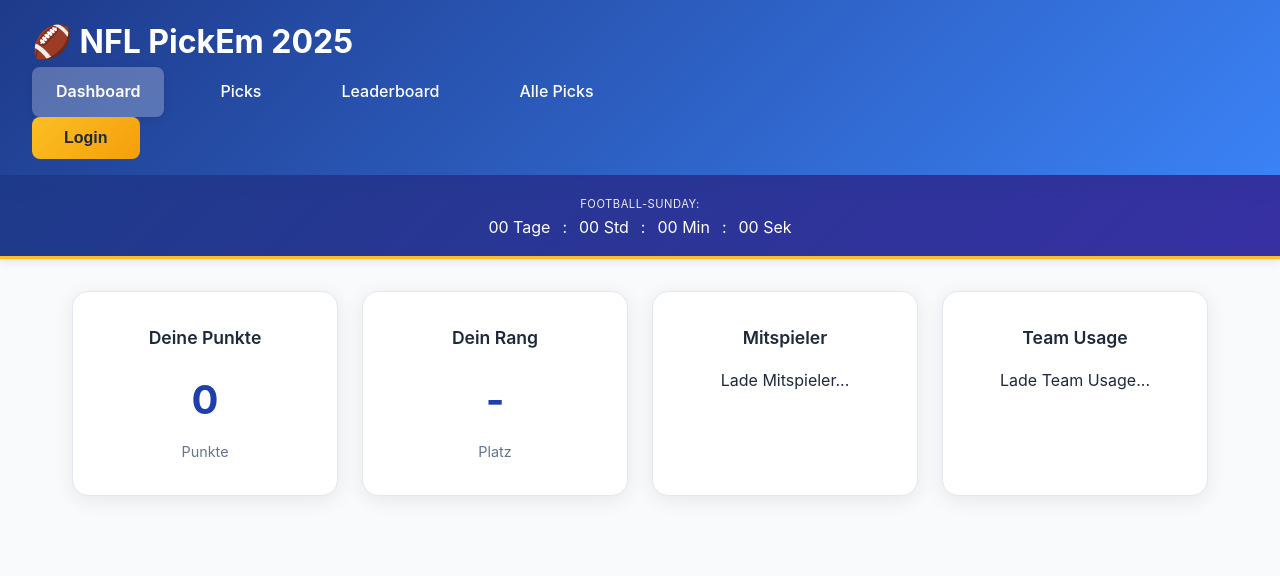
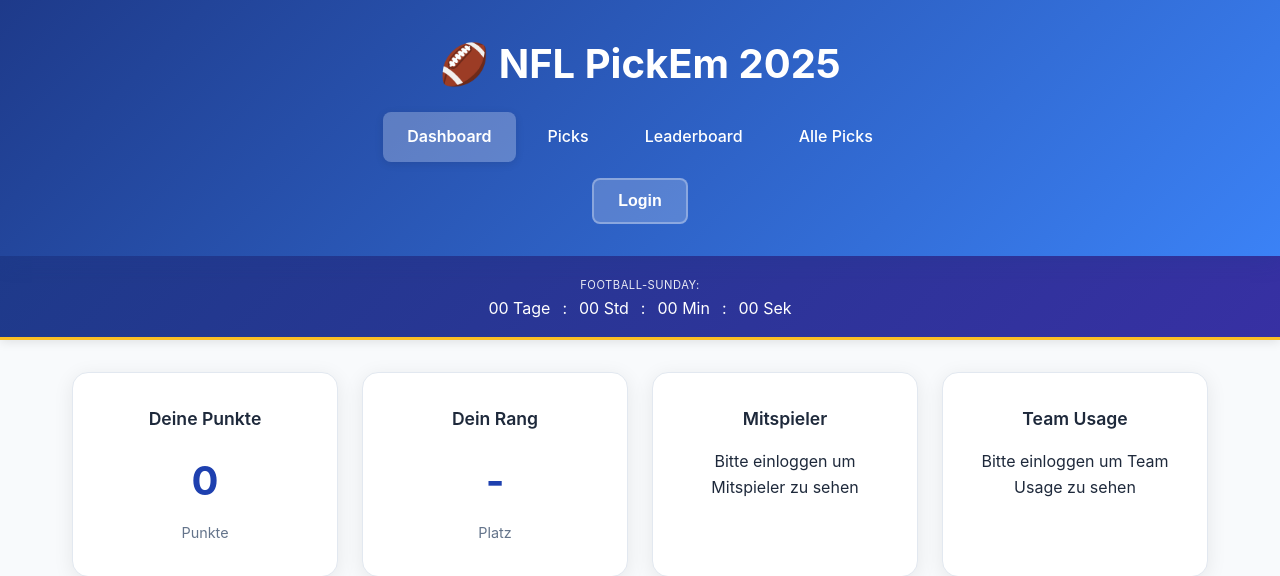
Before and after one commit to offmue/PickEm_FINAL, a Flask app: page / in a window 1280 px wide. Shown: the top 576 px of the page. Run offline with Flask 3, Linux system fonts and the light colour scheme.

Commit message:
Add files via upload

```diff
--- a/static/app.js
+++ b/static/app.js
@@ -240,7 +240,7 @@
     if (diff <= 0) {
         const countdownElement = document.getElementById('countdown-timer');
         if (countdownElement) {
-            countdownElement.innerHTML = '<span>Football-Sunday ist da! 🏈</span>';
+            countdownElement.innerHTML = '<span>Football-Sunday (REDZONE) ist da! 🔥🏈</span>';
         }
         return;
     }
@@ -253,7 +253,7 @@
     const countdownElement = document.getElementById('countdown-timer');
     if (countdownElement) {
         countdownElement.innerHTML = `
-            <span>Football-Sunday:</span>
+            <span>Football-Sunday (REDZONE) 🔥:</span>
             <span>${days}d ${hours}h ${minutes}m ${seconds}s</span>
         `;
     }
@@ -738,8 +738,6 @@
     });
 }
 
-}
-
 // Load All Picks Data
 function loadAllPicksData() {
     console.log('Loading all picks data...');
--- a/static/styles.css
+++ b/static/styles.css
@@ -971,3 +971,98 @@
     font-size: 0.8rem;
     font-weight: 500;
 }
+
+
+
+/* =================================
+   ZENTRIERTE HEADER STYLES
+   ================================= */
+
+/* Header zentriert */
+.header-content-centered {
+    display: flex;
+    flex-direction: column;
+    align-items: center;
+    justify-content: center;
+    padding: 1rem;
+    gap: 1rem;
+    max-width: 1200px;
+    margin: 0 auto;
+}
+
+/* Logo zentriert */
+.logo-section-centered {
+    text-align: center;
+}
+
+.app-title-centered {
+    font-size: 2.5rem;
+    font-weight: 700;
+    color: #ffffff;
+    margin: 0;
+    text-align: center;
+}
+
+/* Navigation zentriert */
+.main-nav-centered {
+    display: flex;
+    gap: 0.5rem;
+    justify-content: center;
+    align-items: center;
+    flex-wrap: wrap;
+}
+
+/* User Section zentriert */
+.user-section-centered {
+    display: flex;
+    justify-content: center;
+    align-items: center;
+    gap: 1rem;
+}
+
+.login-btn-centered, .logout-btn-centered {
+    background: rgba(255, 255, 255, 0.2);
+    color: white;
+    border: 2px solid rgba(255, 255, 255, 0.3);
+    padding: 0.75rem 1.5rem;
+    border-radius: 8px;
+    font-weight: 600;
+    cursor: pointer;
+    transition: all 0.3s ease;
+    font-size: 1rem;
+}
+
+.login-btn-centered:hover, .logout-btn-centered:hover {
+    background: rgba(255, 255, 255, 0.3);
+    border-color: rgba(255, 255, 255, 0.5);
+    transform: translateY(-2px);
+}
+
+/* Timer größer machen */
+#countdown-timer {
+    font-size: 1.2rem !important;
+    font-weight: 600 !important;
+    color: #ffffff !important;
+    text-align: center !important;
+}
+
+#countdown-timer span:first-child {
+    font-size: 1.3rem !important;
+    font-weight: 700 !important;
+}
+
+/* Mobile Responsive */
+@media (max-width: 768px) {
+    .app-title-centered {
+        font-size: 2rem;
+    }
+
+    .main-nav-centered {
+        gap: 0.25rem;
+    }
+
+    .header-content-centered {
+        padding: 0.75rem;
+        gap: 0.75rem;
+    }
+}
--- a/templates/index.html
+++ b/templates/index.html
@@ -10,13 +10,13 @@
 <body>
     <!-- Main Header -->
     <header class="main-header" id="main-header">
-        <div class="header-content">
-            <div class="logo-section">
-                <h1 class="app-title">🏈 NFL PickEm 2025</h1>
+        <div class="header-content-centered">
+            <div class="logo-section-centered">
+                <h1 class="app-title-centered">🏈 NFL PickEm 2025</h1>
             </div>
 
             <!-- Navigation -->
-            <nav class="main-nav">
+            <nav class="main-nav-centered">
                 <a href="#" class="nav-tab active" data-section="dashboard">Dashboard</a>
                 <a href="#" class="nav-tab" data-section="picks">Picks</a>
                 <a href="#" class="nav-tab" data-section="leaderboard">Leaderboard</a>
@@ -24,9 +24,9 @@
             </nav>
 
             <!-- User Section -->
-            <div class="user-section" id="user-section">
-                <button id="login-btn" class="login-btn">Login</button>
-                <button id="logout-btn" class="logout-btn" style="display: none;">Logout</button>
+            <div class="user-section-centered" id="user-section">
+                <button id="login-btn" class="login-btn-centered">Login</button>
+                <button id="logout-btn" class="logout-btn-centered" style="display: none;">Logout</button>
             </div>
         </div>
     </header>
```
